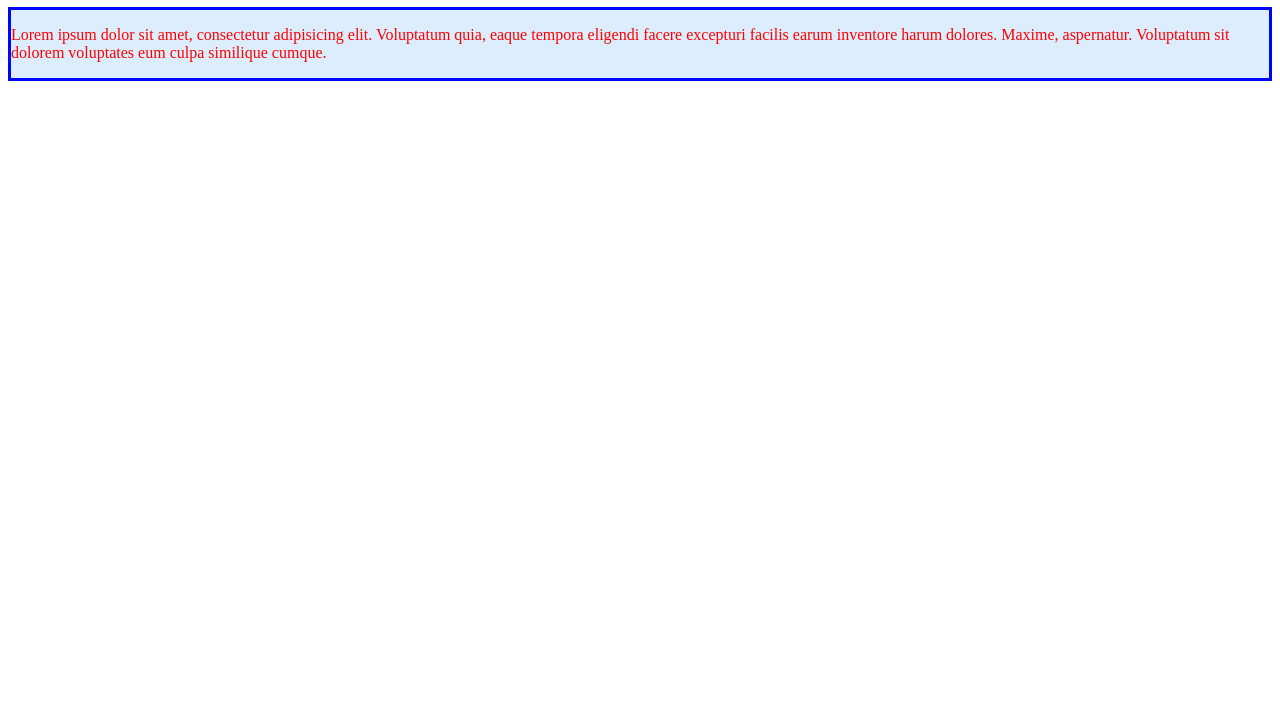
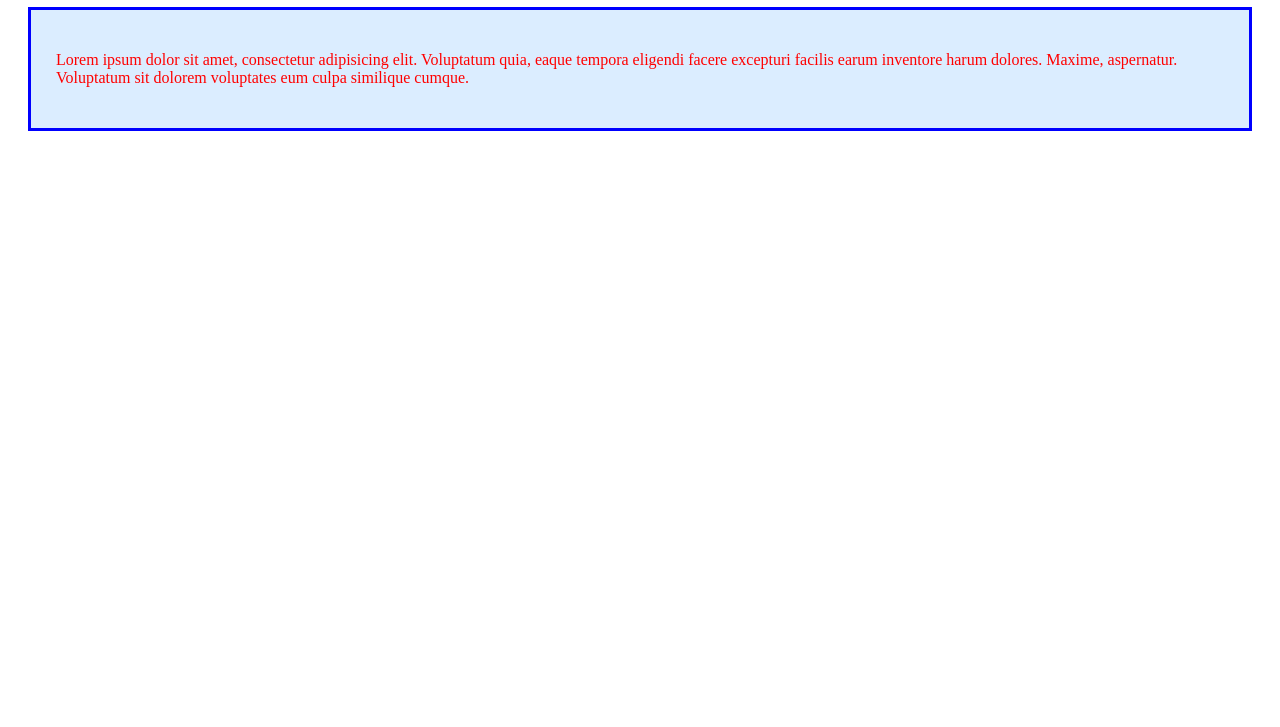
Before and after one commit to webhubUA8/My-test, a plain HTML site: page index.html in a window 1280 px wide. Shown: the part 73-800 px from the top of the page. Drawn offline with Linux system fonts and the light colour scheme.

Commit message:
update ver_1

```diff
--- a/css/style.css
+++ b/css/style.css
@@ -1,4 +1,6 @@
 .dv-1 {
+	padding: 25px;
+	margin: 20px;
 	background: #DBEDFF;
 	color: red;
 	border: 3px solid blue;
```
